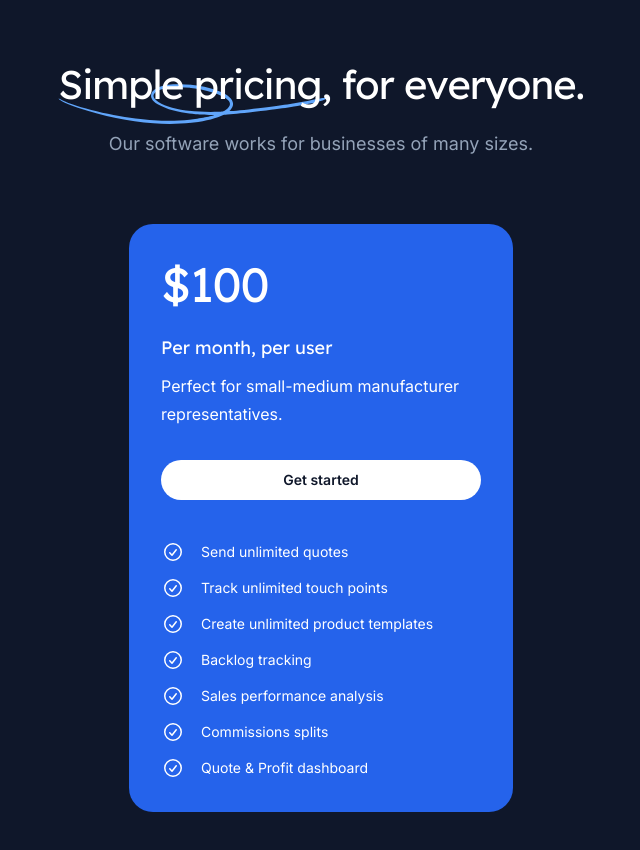
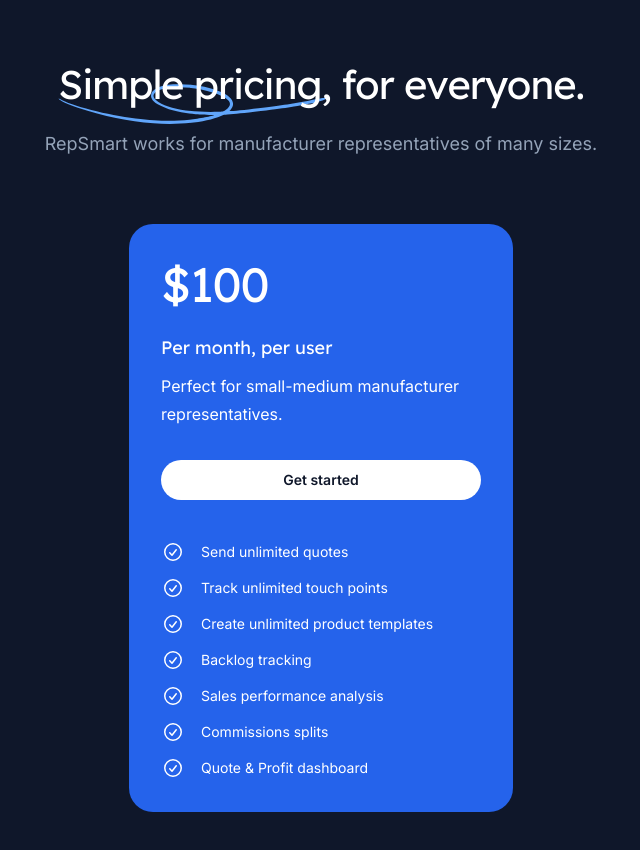
Before and after one commit to databasically/repsmart-web, a Next.js app: page / in a window 1280 px wide. Shown: the part 4400-5250 px from the top of the page, without its empty margins (319-959 px from the left). Built offline with nearby package versions, Linux system fonts and the light colour scheme.

Commit message:
say manufacturer representative instead of business

```diff
--- a/src/components/Pricing.jsx
+++ b/src/components/Pricing.jsx
@@ -113,7 +113,7 @@
             for everyone.
           </h2>
           <p className="mt-4 text-lg text-slate-400">
-            Our software works for businesses of many sizes.
+            RepSmart works for manufacturer representatives of many sizes.
           </p>
         </div>
         <div className="-mx-4 mt-16 grid max-w-2xl grid-cols-1 gap-y-10 sm:mx-auto lg:-mx-8 lg:max-w-none lg:grid-cols-3 xl:mx-0 xl:gap-x-8">
```
